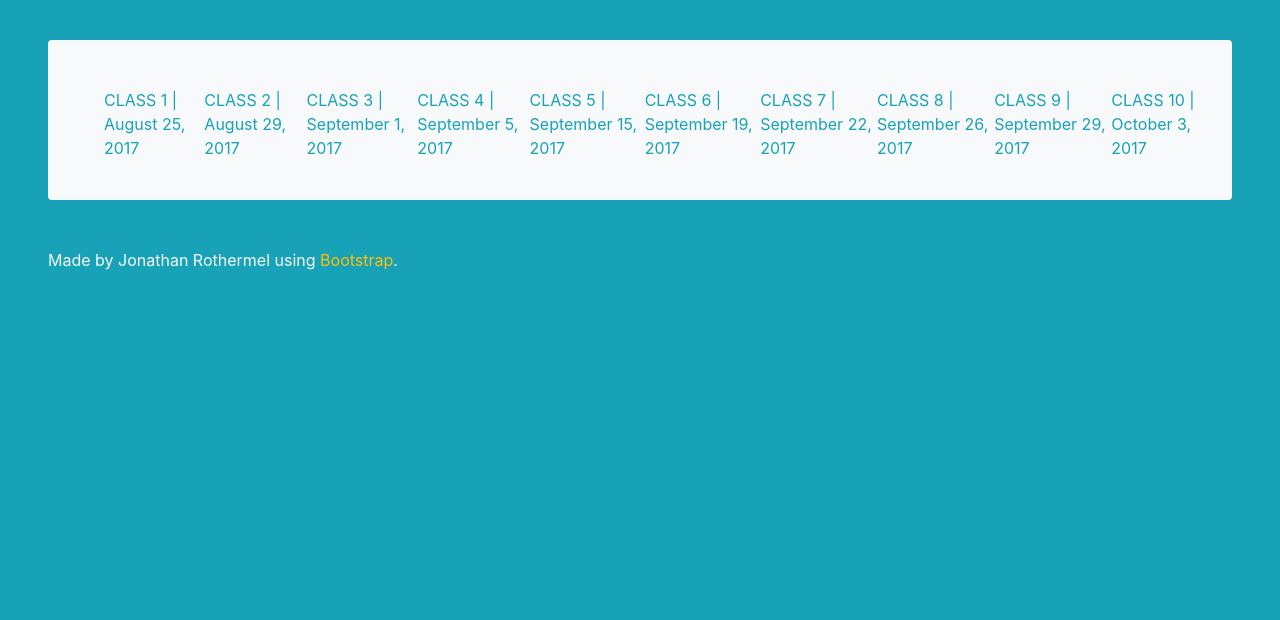
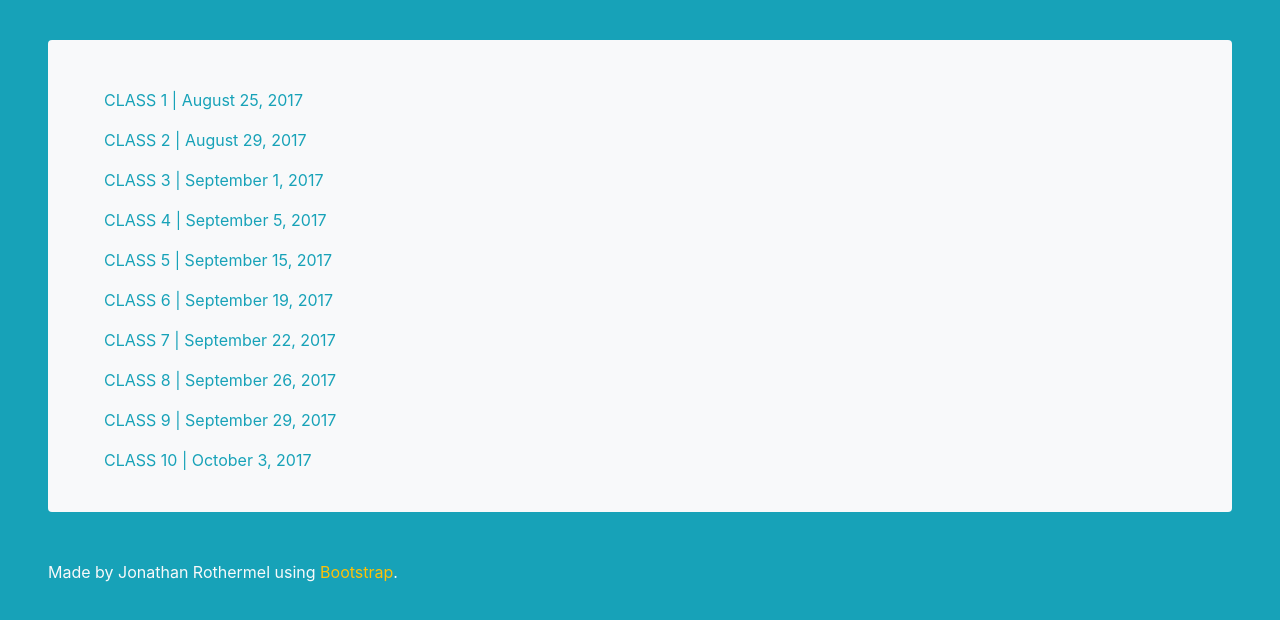
Before and after one commit to jonrothermel/aptap-one-notes, a plain HTML site: page index.html in a window 1280 px wide. Shown: the part 132-752 px from the top of the page. Drawn offline with nearby package versions, Linux system fonts and the light colour scheme.

Commit message:
Add files via upload

```diff
--- a/index.html
+++ b/index.html
@@ -23,7 +23,7 @@
     <nav class="navbar navbar-light bg-light rounded pt-5 m-5" style="align-content: center;">
 
     <ul>
-    <article class="d-flex display-block align-content-center">
+    <article class="#">
       <span class="p" class="navbar-brand mb-0"><p class="text-info">CLASS 1 | August 25, 2017</p></span>
       <span class="p" class="navbar-brand mb-0"><p class="text-info">CLASS 2 | August 29, 2017</p></span>
       <span class="p" class="navbar-brand mb-0"><p class="text-info">CLASS 3 | September 1, 2017</p></span>
```
